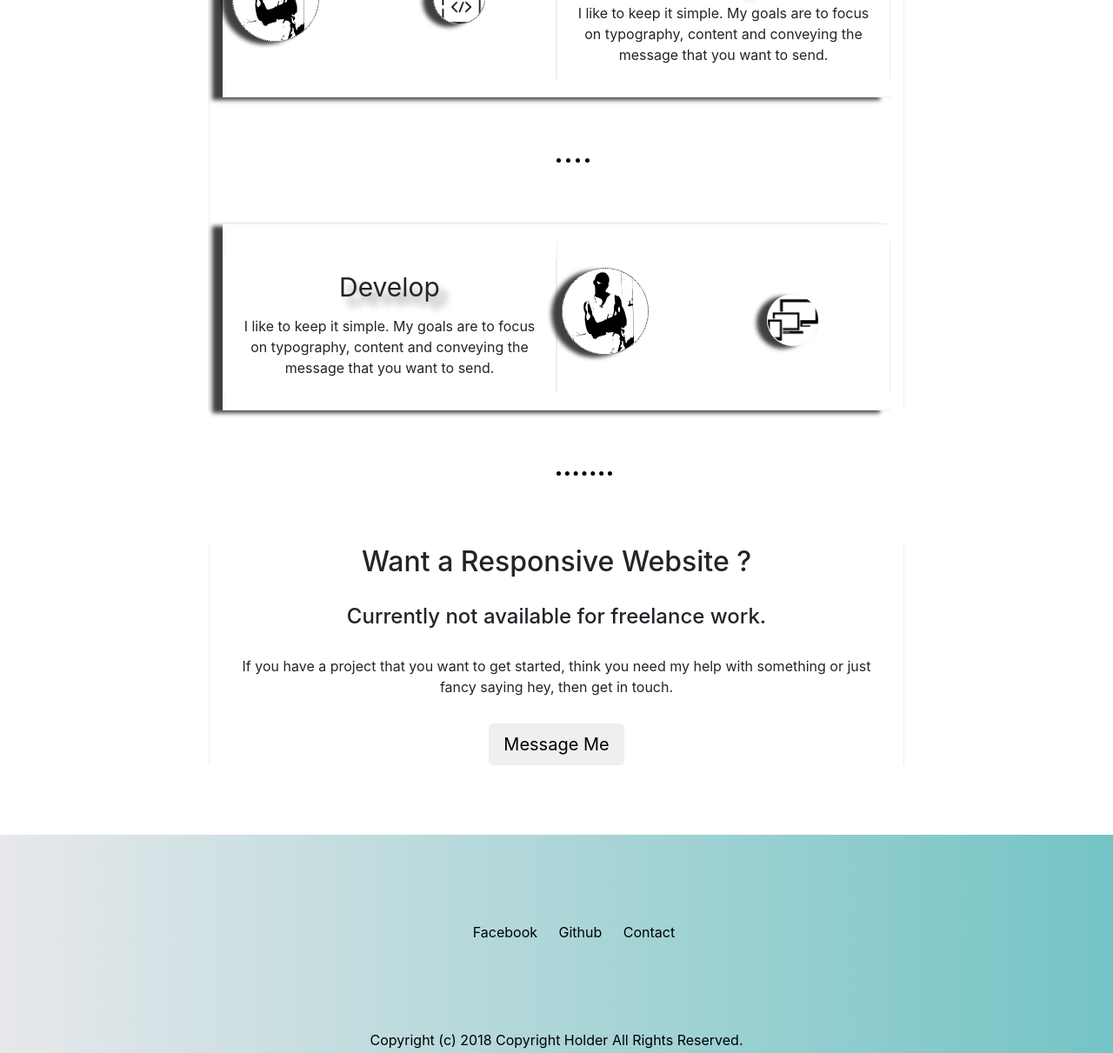
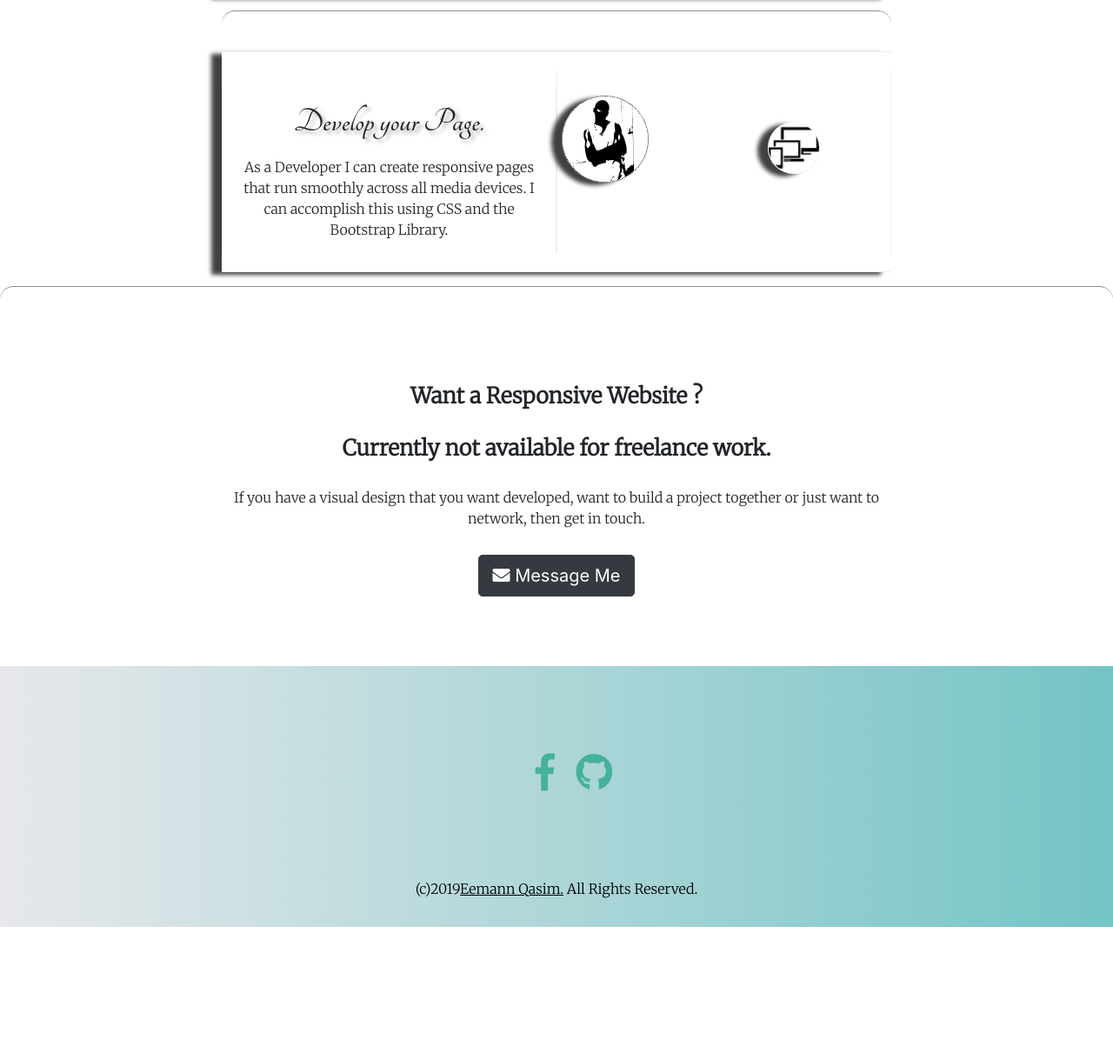
Before and after one commit to EemanQasim/Portfolio-Page-, a plain HTML site: page index.html in a window 1280 px wide. Shown: the part 1249-2460 px from the top of the page at 87% size. After the commit the page ends 2315 px from the top, so only its background shows below. Drawn offline with nearby package versions, Linux system fonts and the light colour scheme; a web font is replaced by a local one.

Commit message:
font and color

```diff
--- a/index.html
+++ b/index.html
@@ -12,8 +12,8 @@
   <link rel="stylesheet" href="https://use.fontawesome.com/releases/v5.6.3/css/all.css" integrity="sha384-UHRtZLI+pbxtHCWp1t77Bi1L4ZtiqrqD80Kn4Z8NTSRyMA2Fd33n5dQ8lWUE00s/" crossorigin="anonymous">
 
   <!-- Fonts -->
-  <link href="https://fonts.googleapis.com/css?family=Montez" rel="stylesheet">
-  <link href="https://fonts.googleapis.com/css?family=Quattrocento" rel="stylesheet">
+<link href="https://fonts.googleapis.com/css?family=Tangerine:700" rel="stylesheet">
+  <link href="https://fonts.googleapis.com/css?family=Merriweather:300" rel="stylesheet">
   <link href="https://fonts.googleapis.com/css?family=Indie+Flower|Sevillana" rel="stylesheet">
 
 
@@ -22,6 +22,7 @@
   <script src="https://cdnjs.cloudflare.com/ajax/libs/popper.js/1.14.3/umd/popper.min.js" integrity="sha384-ZMP7rVo3mIykV+2+9J3UJ46jBk0WLaUAdn689aCwoqbBJiSnjAK/l8WvCWPIPm49" crossorigin="anonymous"></script>
   <script src="https://stackpath.bootstrapcdn.com/bootstrap/4.1.3/js/bootstrap.min.js" integrity="sha384-ChfqqxuZUCnJSK3+MXmPNIyE6ZbWh2IMqE241rYiqJxyMiZ6OW/JmZQ5stwEULTy" crossorigin="anonymous"></script>
   <title> Yusuf Qasim </title>
+  <!-- Inspired by http://seanhalpin.io/ -->
 </head>
 
 <body>
@@ -42,16 +43,16 @@
           <li class="nav-item ">
             <a class="nav-link" href="#">About</a></li>
           <li class="nav-item ">
-            <a class="nav-link" href="#">Projects</a></li>
+            <a class="nav-link" href="#Contact">Contact</a></li>
           <li class="nav-item ">
-            <a class="nav-link" href="#">Social</a></li>
+            <a class="nav-link" href="#Social">Social</a></li>
         </ul>
       </div>
     </nav>
     <!-- Navigation End -->
     <div class="info">
-      <h3 class="text-center mt-5 "> Im Yusuf</h3>
-      <p class="text-center "> a Junior Front End Web Designer</p>
+      <h3 class="text-center mt-5 "> Im Eemann </h3>
+      <p class="text-center "> A Junior Front End Web Designer</p>
     </div>
 
 
@@ -68,16 +69,17 @@
   </section>
 <div>
 
-  <div><hr class="line"></div>
+
 
  <!-- Small profile into  -->
 
- <section class="container">
+ <section class="container mt-4">
  <div>
           <img class="toppic" src="images/generated-2.svg" alt="me in a vest">
           <h3 class="text-center mt-3">Hi.</h3>
           <div >
-          <p class="text-center" >I'm a web designer / developer based in Toronto, Canada. I have a passion for web design and love to create for web and mobile devices.</p>
+          <p class="text-center" >I'm a Junior Front-End web developer from London, UK.
+            I love web development, and I can create responsive pages for all types of media devices.</p>
           </div>
 
  </div>
@@ -87,8 +89,8 @@
 
   <!-- end profile intro  -->
 
+  <div><hr class="line"></div>
 
-<div><hr class="line"></div>
 
 
 
@@ -105,17 +107,23 @@
     <img class="skillImage" src="images/html.png" alt="" >
    </div>
 
-  <div class="box2"><header>Design</header><p>I like to keep it simple. My goals are to focus on typography, content and conveying the message that you want to send.</p></div>
+  <div class="box2"><header>My Skills.</header>
+    <p>I use HTML , CSS ,Javascript, and Bootsrap to build fast and responsive pages.
+    My main focus is on writing the code and not the visual design, however I can turn any visual design into a
+   responsve page. </p></div>
   </div>
 
  <div><hr class="line"></div>
 
+
   <div class="mid">
 
   <div class="box2"><header>
-    Develop
-  </header><p>I like to keep it simple. My goals are to focus on typography, content and conveying the message that you want to send.</p></div>
-  <div class="mainbox">   <!-- another image for the skill here -->
+    Develop your Page.
+  </header><p>As a Developer I can create responsive pages that run smoothly across
+    all media devices.
+  I can accomplish this using CSS and the Bootstrap Library.</p></div>
+  <div class="mainbox">
   <img class="skillImage2" src="images/screens-modern-variety.png" alt="" >
   <div></div>
     <img class="bodypic2" src="images/generated-2.svg" alt="profilepic">
@@ -129,26 +137,25 @@
 
 <section class="container">
 
-<div class="details">
+<div class="details" id="Contact">
   <h2 class="space">Want a Responsive Website ?</h2>
   <h4 class="space">Currently not available for freelance work.</h4>
-  <p  class="space">If you have a project that you want to get started,
-    think you need my help with something or just fancy saying hey,
+  <p  class="space">If you have a visual design that you want developed,
+    want to build a project together or just want to network,
     then get in touch.</p>
-  <button class="btn btn-lg ">Message Me</button>
+  <a class="btn btn-lg  btn-dark"href="mailto:eemann21@protonmail.com"> <i class="fas fa-envelope">  </i>   Message Me</a>
 </div>
 
 </section>
 
 <section class="footer">
 
-<div class="links"  >
+<div class="links" id="Social" >
   <ul >
-    <li  class="social">Facebook</li>
-    <li  class="social">Github</li>
-    <li  class="social">Contact</li>
+    <li class="social"><a href="https://www.facebook.com/yusuf.qasim.180"><i class="fab fa-facebook-f"></i></a></li>
+    <li  class="social"><a href="https://github.com/YusufQasim"><i class="fab fa-github"></i></a></li>
   </ul>
-  <p class="copy">Copyright (c) 2018 Copyright Holder All Rights Reserved.</p>
+  <p class="copy">(c)2019<span>Eemann Qasim.</span> All Rights Reserved.</p>
 </div>
 
 </section>
--- a/styles.css
+++ b/styles.css
@@ -8,6 +8,23 @@
   box-shadow: -12px 3px 5px 0px rgba(0,0,0,0.75);
 /* rgba(0,0,0,0.75) */
 }
+h3{
+font-family: 'Tangerine', cursive;
+font-size: 48px;
+text-shadow: 4px 4px 4px #aaa;}
+
+h2,h4{
+  font-family: 'Merriweather', serif;
+font-weight:bold;
+font-size: 25px;
+
+}
+
+  p{
+    font-family: 'Merriweather', serif;
+    font-weight: lighter;
+    font-size: 16px;
+  }
 
 .top-section{
   height: 600px;
@@ -36,9 +53,10 @@
 header{
   text-align:center;
   margin: 10px 0 10px 0;
-  font-size: 30px;
-  text-shadow: 9px 10px 9px rgba(0, 0, 0, 0.4) ;
-  /* rgba(0, 0, 0, 0.4) */
+  font-size: 40px;
+  font-family: 'Tangerine', cursive;
+  text-shadow: 4px 4px 4px #aaa;
+
 
 
 }
@@ -63,10 +81,15 @@ header{
 /* Mid Section  */
 
 .line{
+  height: 30px;
+    border-style: solid;
+    border-color: #8c8b8b;
+    border-width: 1px 0 0 0;
+    border-radius: 20px;
+  /* width: 5%;
+  border-top: 5px dotted black;
+ margin: 70px 50% 70px 50% ; */
 
-  width: 5%;
-  border-top: 5px dotted black;
- margin: 70px 50% 70px 50% ;
 
 }
 .mid{
@@ -188,8 +211,7 @@ header{
 
 .container{
   max-width: 800px;
-  border-right: 1px solid #EDEFEE;
-  border-left: 1px solid #EDEFEE;
+
 
 
 
@@ -232,3 +254,11 @@ text-align: center;
   margin: 30px 0;
   text-align:center;
 }
+
+span{
+  text-decoration: underline;
+}
+.fab {
+  color: rgb(69, 178, 154);
+  font-size: 43px;
+}
```
